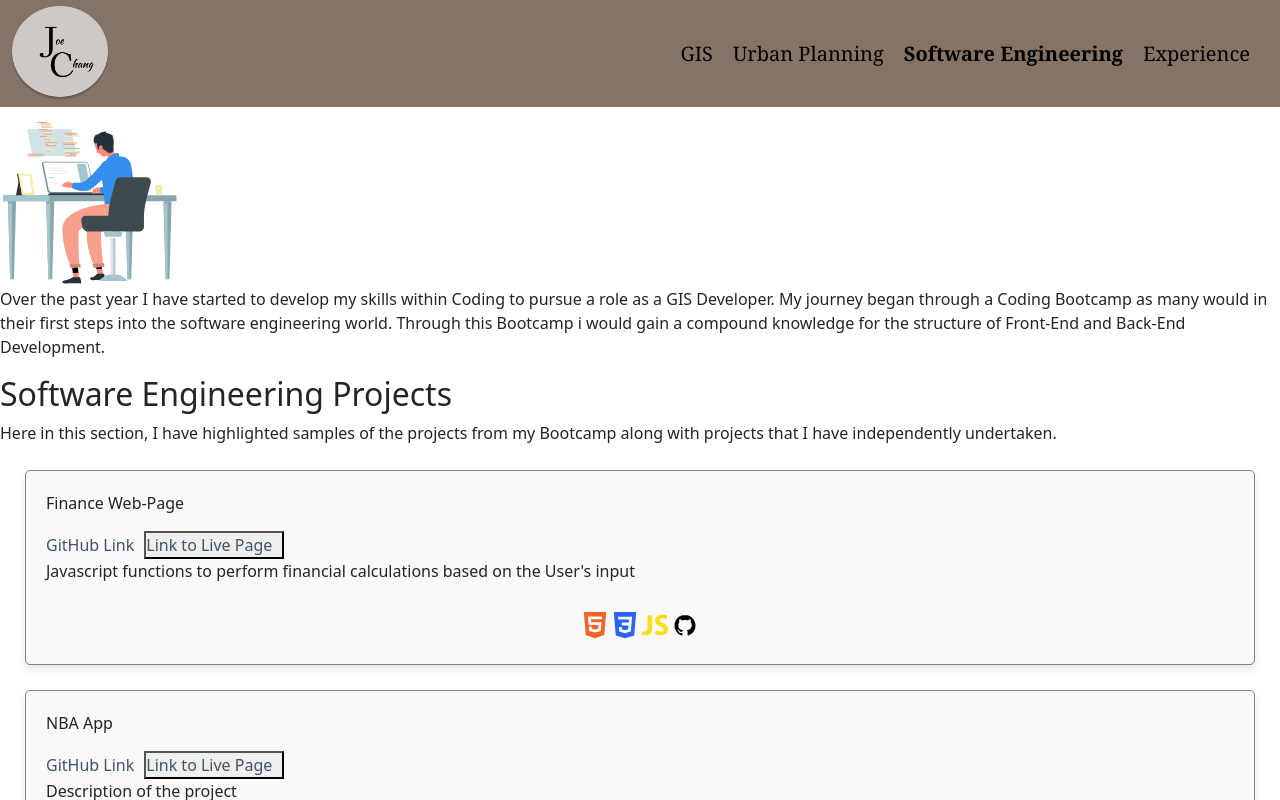
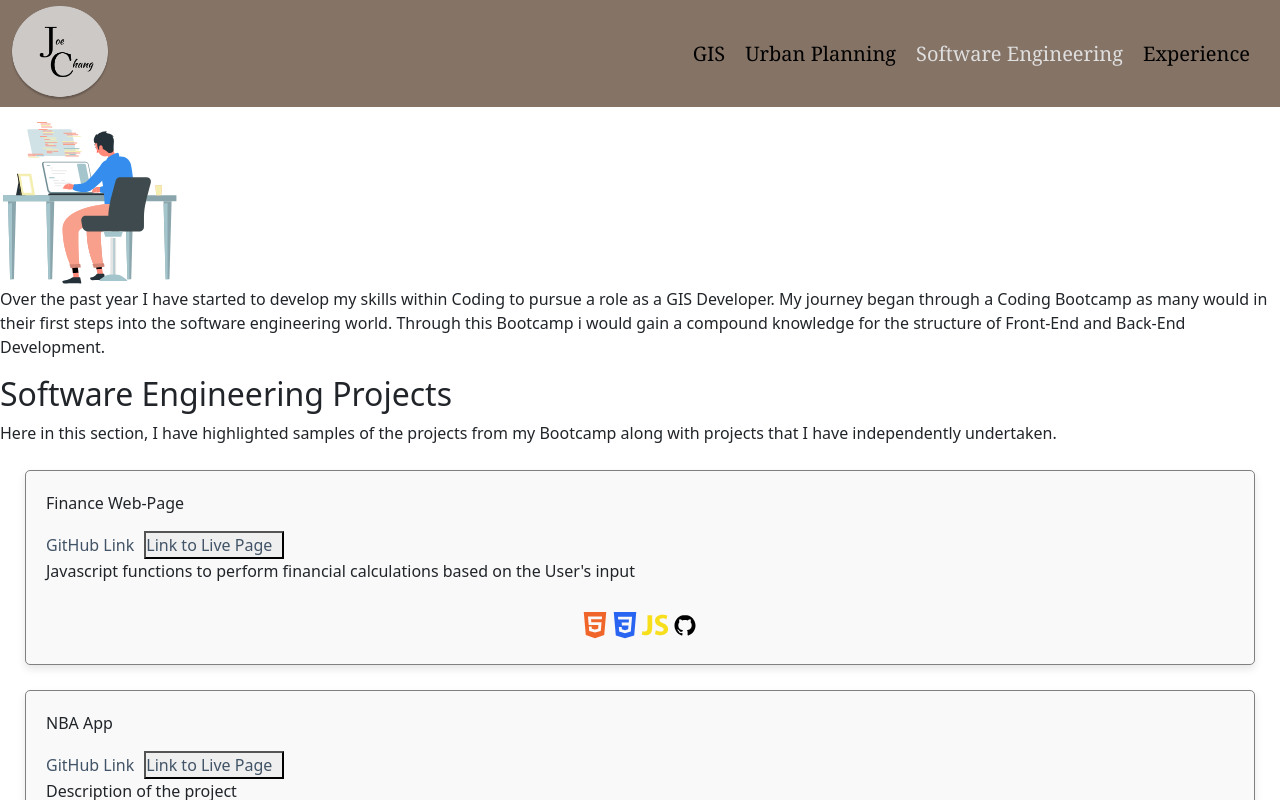
Before and after one commit to josephachang02/PortfolioApp, a React (Vite) app: page /software-engineering in a window 1280 px wide. Shown: the top 800 px of the page. Built offline with nearby package versions, Linux system fonts and the light colour scheme.

Commit message:
notes made on website

```diff
--- a/src/components/Header/index.css
+++ b/src/components/Header/index.css
@@ -99,7 +99,7 @@ header:not(.shrink) .small-logo {
 
 
   .NavTitle.active {
-    font-weight: bolder;
+    color: rgb(223, 223, 223);
   }
 
 @media (max-width: 700px) {
--- a/src/pages/Experience/experience.jsx
+++ b/src/pages/Experience/experience.jsx
@@ -32,7 +32,7 @@ const Experience = () => {
 
 {/* Certificates */}
 <div id = "intro">
-  Over the past 4 years, I have developed my role as a GIS analyst
+  This page highlights my educational and professional background that has shaped me today. Over the past 4 years, I have obtained a foundational background within the field of GIS and Software Engineering. These experiences have not only provided me with the expansion of growing education, but it has changed my outset in ability to perform tasks.
 </div>
 <h2 style ={{textAlign: "center", fontFamily: 'Kaisei Tokumin', margin: "15px"}}>Experience</h2>
 <div className="container" style={{ padding: "15px", fontFamily: 'Kaisei Tokumin'}}>
--- a/src/pages/SoftwareEngineering/index.css
+++ b/src/pages/SoftwareEngineering/index.css
@@ -1,3 +1,15 @@
+.software-split-container {
+    align-items: center;
+    margin-top: 0;
+    justify-content: space-around;
+    transition: margin-top 0.4s ease-in-out;
+  }
+
+  .software-split-containershrink {
+    margin-top: 150px;
+  }
+
+
 #SE-Card {
     border-radius: 5px;
     border: 1px solid grey;
--- a/src/pages/SoftwareEngineering/software.jsx
+++ b/src/pages/SoftwareEngineering/software.jsx
@@ -1,6 +1,6 @@
-import React from 'react';
 import "./index.css";
 import IconButton from '../../components/Icon/IconButton';
+import { useState, useEffect } from 'react'
 import { IoLogoJavascript , IoLogoCss3} from "react-icons/io";
 import { FaHtml5 , FaReact , FaBootstrap , FaPython ,   } from "react-icons/fa"
 import { TbApi , TbSql  } from "react-icons/tb";
@@ -11,6 +11,7 @@ import SE from "../../../src/Images/CSS/se_working.json";
 
 
 const software = () => {
+  const [shrink, setShrink] = useState(false);
 
   const softwareAnimation = {
     loop: true,
@@ -18,8 +19,24 @@ const software = () => {
     animationData: SE,
   };
 
+  useEffect(() => {
+    const handleScroll = () => {
+      if (window.scrollY > 30) {
+        setShrink(true);
+      } else {
+        setShrink(false);
+      }
+    };
+
+    window.addEventListener('scroll', handleScroll);
+
+    return () => {
+      window.removeEventListener('scroll', handleScroll);
+    };
+  }, []);
+
   return (
-    <div>
+    <div className= {`software-split-container${shrink ? 'shrink' : ''}`}>
       <div id ="intro">
       <Lottie options={softwareAnimation} height={180} width={180} style={{ margin: '2px !important', pointerEvents: "none"}} />
       <p> Over the past year I have started to develop my skills within Coding to pursue a role as a GIS Developer. My journey began through a Coding Bootcamp as many would in their first steps into the software engineering world. Through this Bootcamp i would gain a compound knowledge for the structure of Front-End and Back-End Development.</p>
```
